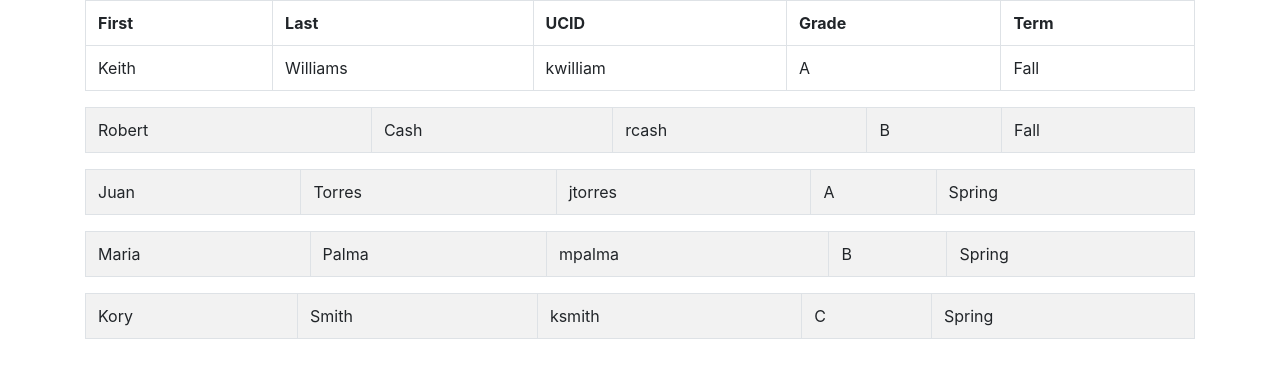
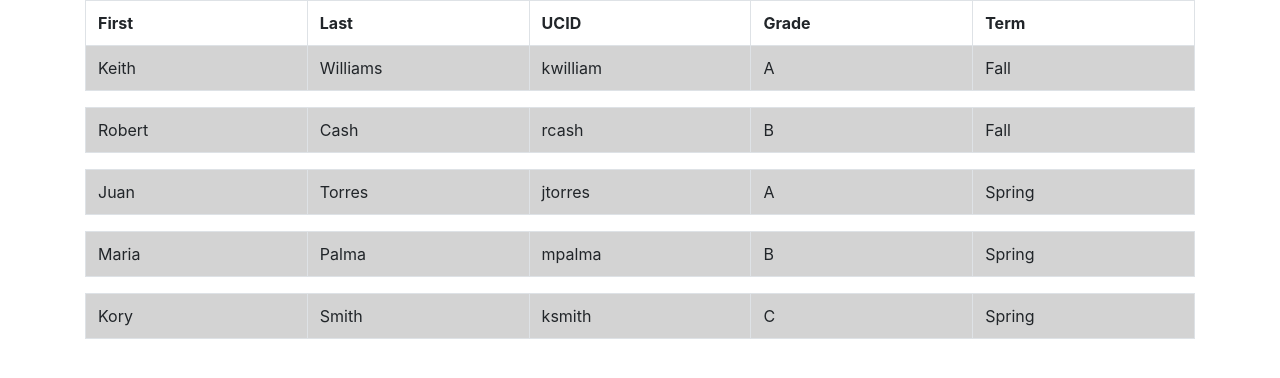
Before and after one commit to Albarinho/MiniProject1, a PHP site: page / in a window 1280 px wide. Shown: the top 378 px of the page. Run offline with PHP 8.4, Linux system fonts and the light colour scheme; some libraries are stand-ins or nearby versions.

Commit message:
Feature: added backgroud color for table body and fixed the collumns width. Added overflow to the table as well.

```diff
--- a/Public/style.css
+++ b/Public/style.css
@@ -3,3 +3,12 @@
     table-layout: fixed;
     overflow: hidden;
 }
+
+.table-bordered > tbody > tr > td{
+    background: lightgray;
+    table-layout: fixed;
+    overflow: hidden;
+}
+
+
+.table{ table-layout: fixed; table-border:0;}
```
